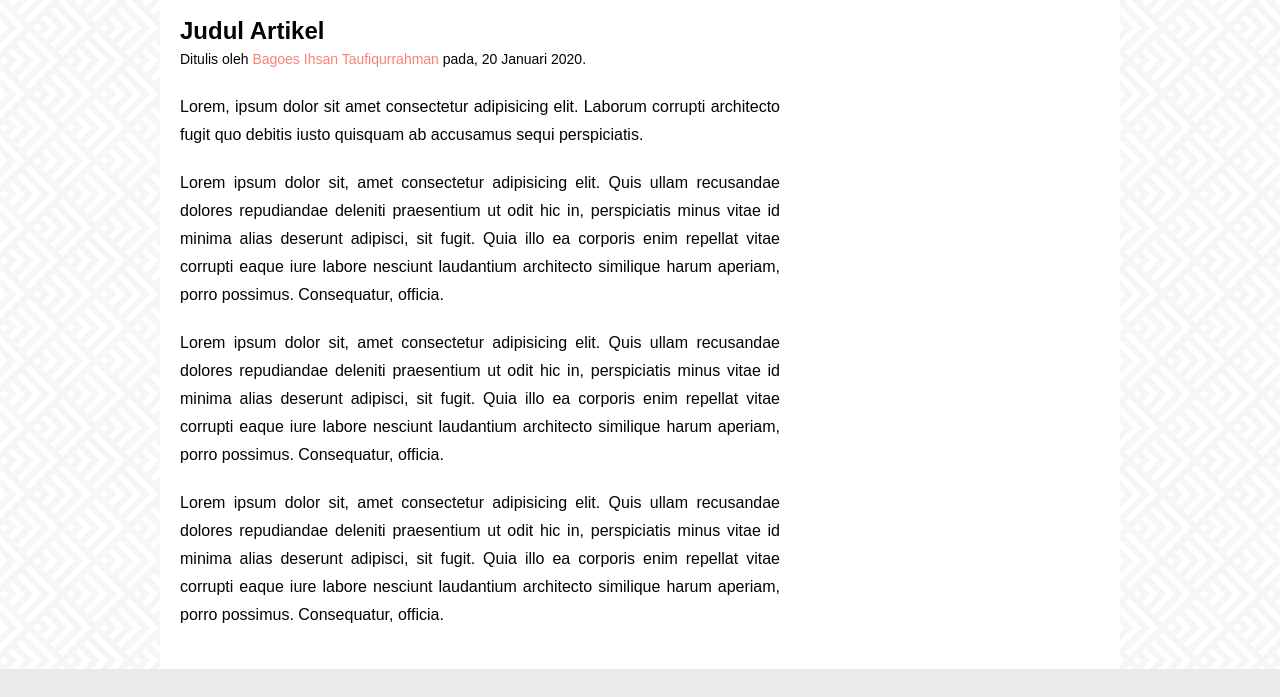
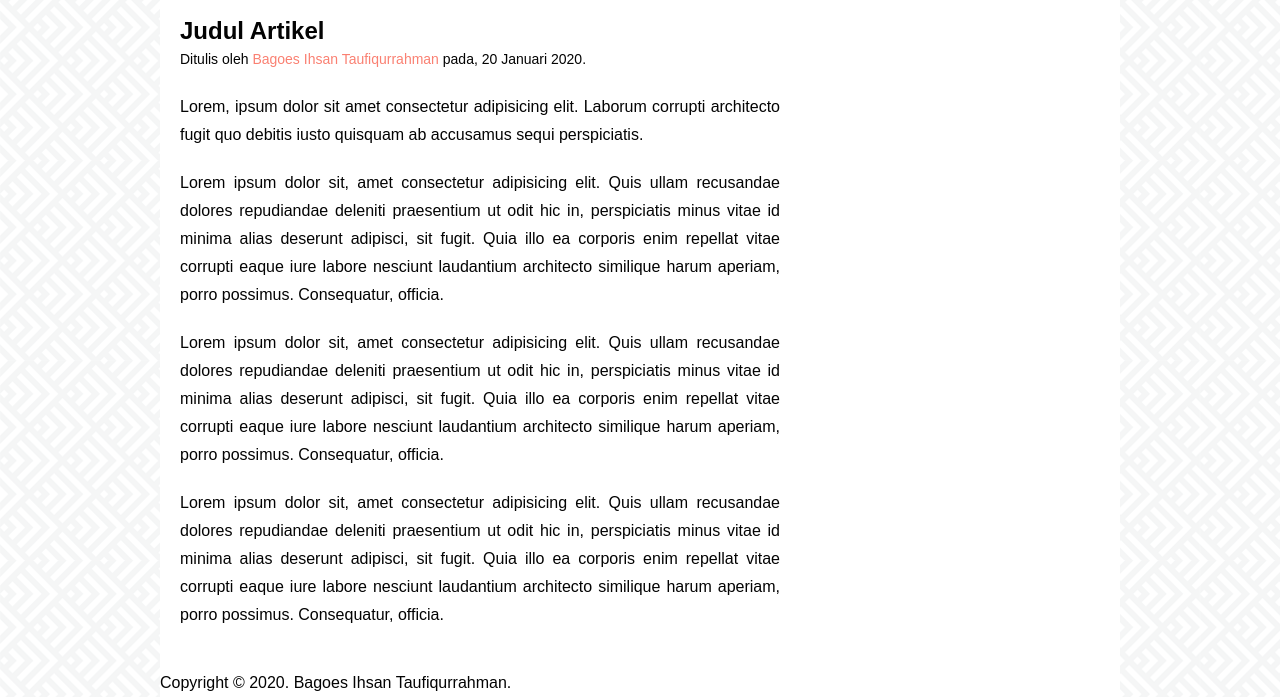
Before and after one commit to bagoesihsan98/css-layouting-learning, a plain HTML site: page exercise-four/index.html in a window 1280 px wide. Shown: the part 439-1136 px from the top of the page. Before the commit the page ends 1108 px from the top, so only its background shows below. Drawn offline with Linux system fonts and the light colour scheme.

Commit message:
Menambahkan footer

```diff
--- a/exercise-four/index.html
+++ b/exercise-four/index.html
@@ -45,6 +45,9 @@
             </div>
             <div class="sidebar"></div>
         </section>
+        <footer class="footer">
+            <p class="footer-text">Copyright &copy; 2020. Bagoes Ihsan Taufiqurrahman.</p>
+        </footer>
     </div>
 
 
```
